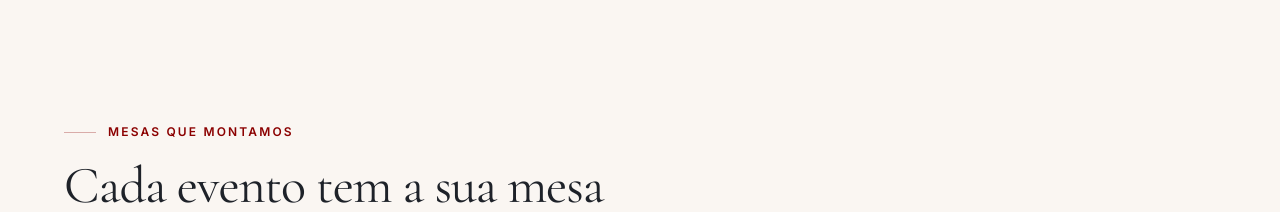
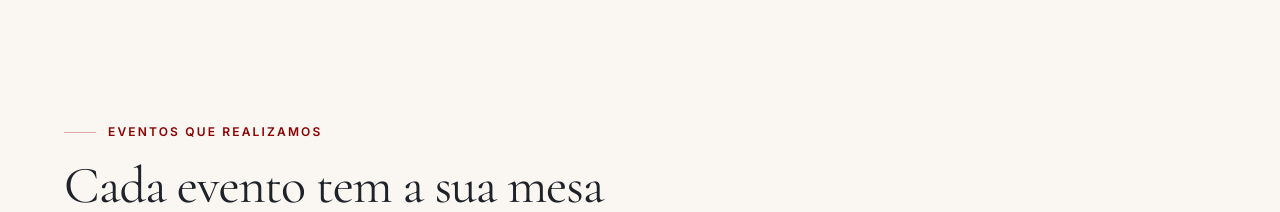
Before and after one commit to kaiozxs/roman-passion-site, a React (Vite) app: page / in a window 1280 px wide. Shown: the part 4140-4352 px from the top of the page. Built offline with nearby package versions, Linux system fonts and the light colour scheme; no server answers.

Commit message:
Renomeia a sobrelinha da galeria para "Eventos que realizamos"
A âncora da seção acompanha, de #mesas para #eventos — nada linkava para a
antiga, então nenhum link quebra.

```diff
--- a/src/components/sections/Mesas.jsx
+++ b/src/components/sections/Mesas.jsx
@@ -43,11 +43,11 @@ export default function Mesas() {
   const foto = aberta === null ? null : MESAS[aberta];
 
   return (
-    <section className={styles.section} id="mesas">
+    <section className={styles.section} id="eventos">
       <div className="container">
         <SectionHeading
           tone="light"
-          label="Mesas que montamos"
+          label="Eventos que realizamos"
           title="Cada evento tem a sua mesa"
           lead="Fotos de casamentos e celebrações reais que atendemos. Clique em qualquer imagem para ver de perto."
         />
```
